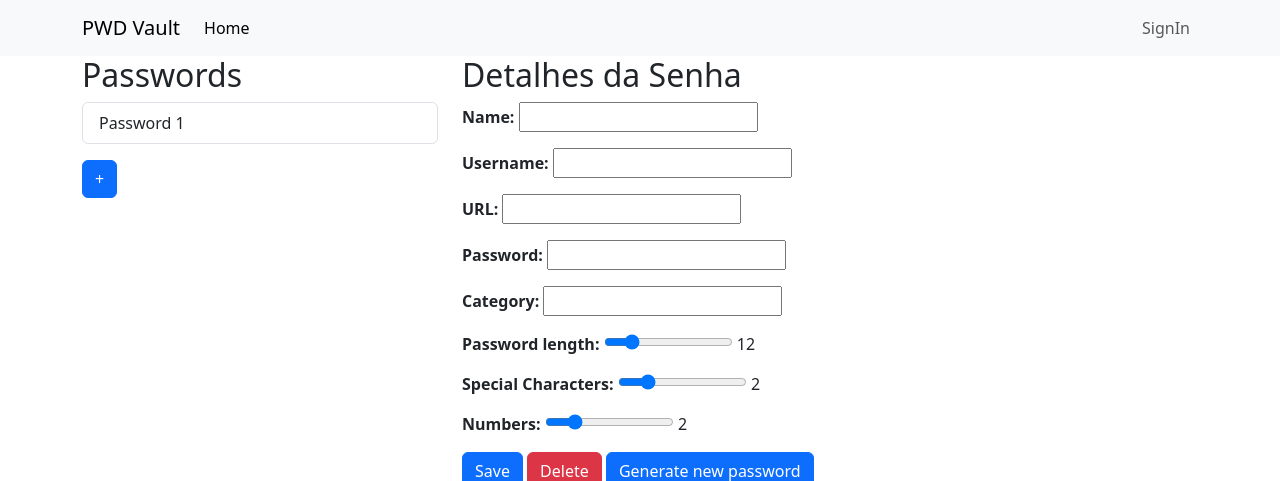
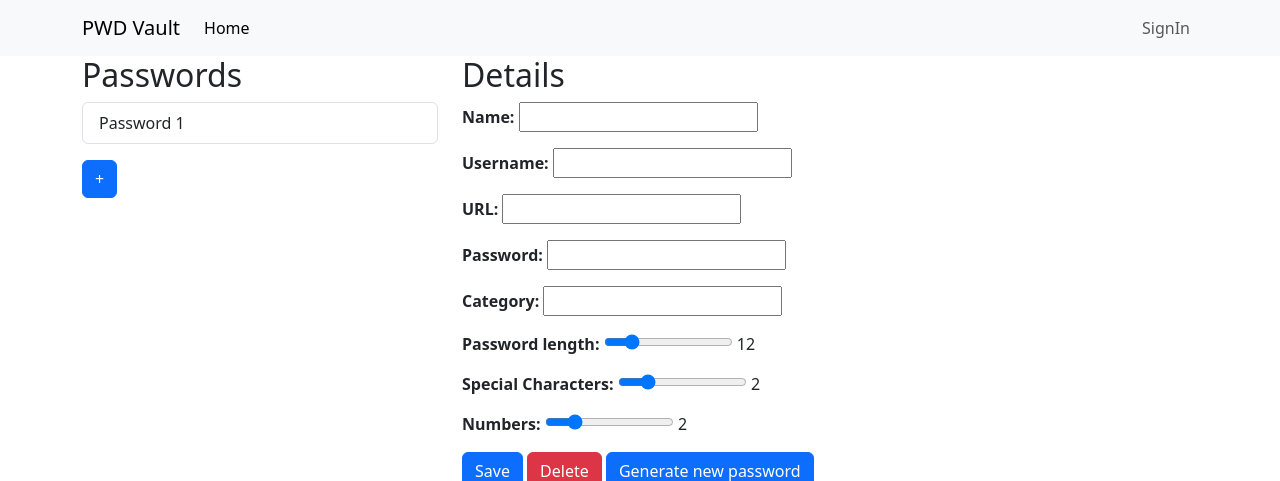
Before and after one commit to rarorza/Password_Vault, a Flask app: page / in a window 1280 px wide. Shown: the top 481 px of the page. Run offline with Flask 3, Linux system fonts and the light colour scheme.

Commit message:
Update front end

```diff
--- a/app/templates/home.html
+++ b/app/templates/home.html
@@ -12,7 +12,7 @@
       </div>
 
       <div class="col-md-8" id="details">
-        <h2>Detalhes da Senha</h2>
+        <h2>Details</h2>
         <p><strong>Name:</strong> <input type="text" id="input-name"></p>
         <p><strong>Username:</strong> <input type="text" id="input-username"></p>
         <p><strong>URL:</strong> <input type="text" id="input-url"></p>
```
